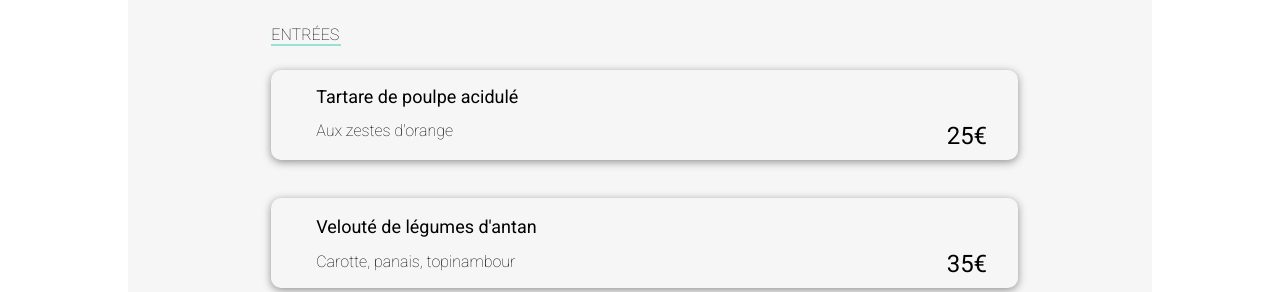
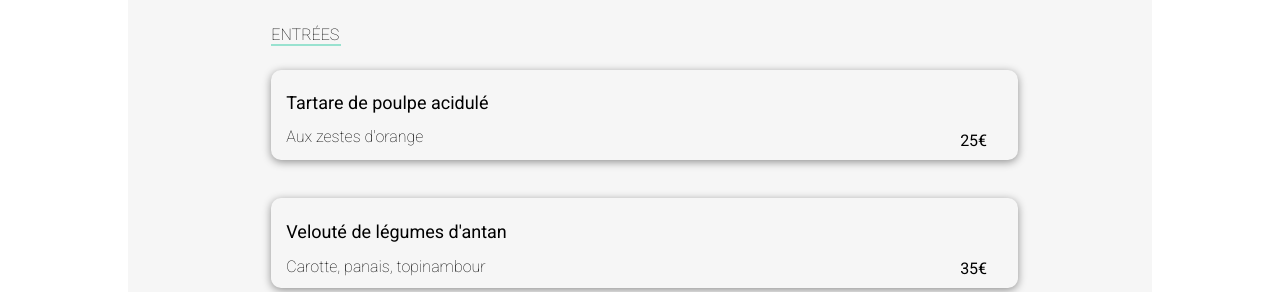
Before and after one commit to HOELCODE/OHMYFOOD, a plain HTML site: page indexalf.html in a window 1280 px wide. Shown: the part 660-952 px from the top of the page. Drawn offline with Linux system fonts and the light colour scheme; a web font is replaced by a local one.

Commit message:
Last commit

```diff
--- a/CSS/stylemenu.css
+++ b/CSS/stylemenu.css
@@ -40,8 +40,7 @@
     white-space: nowrap;
     overflow: hidden;
     text-overflow: ellipsis;
-    margin-left: 6%;
-    margin-bottom: 2%;
+    padding: 4% 2% 4% 2%;
 }
 
 .meal__description h4 {
@@ -54,7 +53,6 @@
     line-height: 21px;
     color: #000000;
     margin-bottom: 7%;
-    margin-top: 8%;
 }
 
 .meal__description p {
@@ -68,7 +66,6 @@
 
 .meal__price {
     font-weight: 500;
-    font-size: clamp(1.2rem, 2vw, 1.5rem);
     margin-left: auto;
     flex-shrink: 0;
     display: flex;
@@ -492,8 +489,7 @@ footer div i {
         white-space: nowrap;
         overflow: hidden;
         text-overflow: ellipsis;
-        margin-left: 6%;
-        margin-bottom: 2%;
+        padding: 3% 2% 0% 2%;
     }
 
     .meal__description h4 {
@@ -505,8 +501,6 @@ footer div i {
         font-size: 18px;
         line-height: 21px;
         color: #000000;
-        margin-bottom: 7%;
-        margin-top: 8%;
     }
 
     .meal__description p {
```
